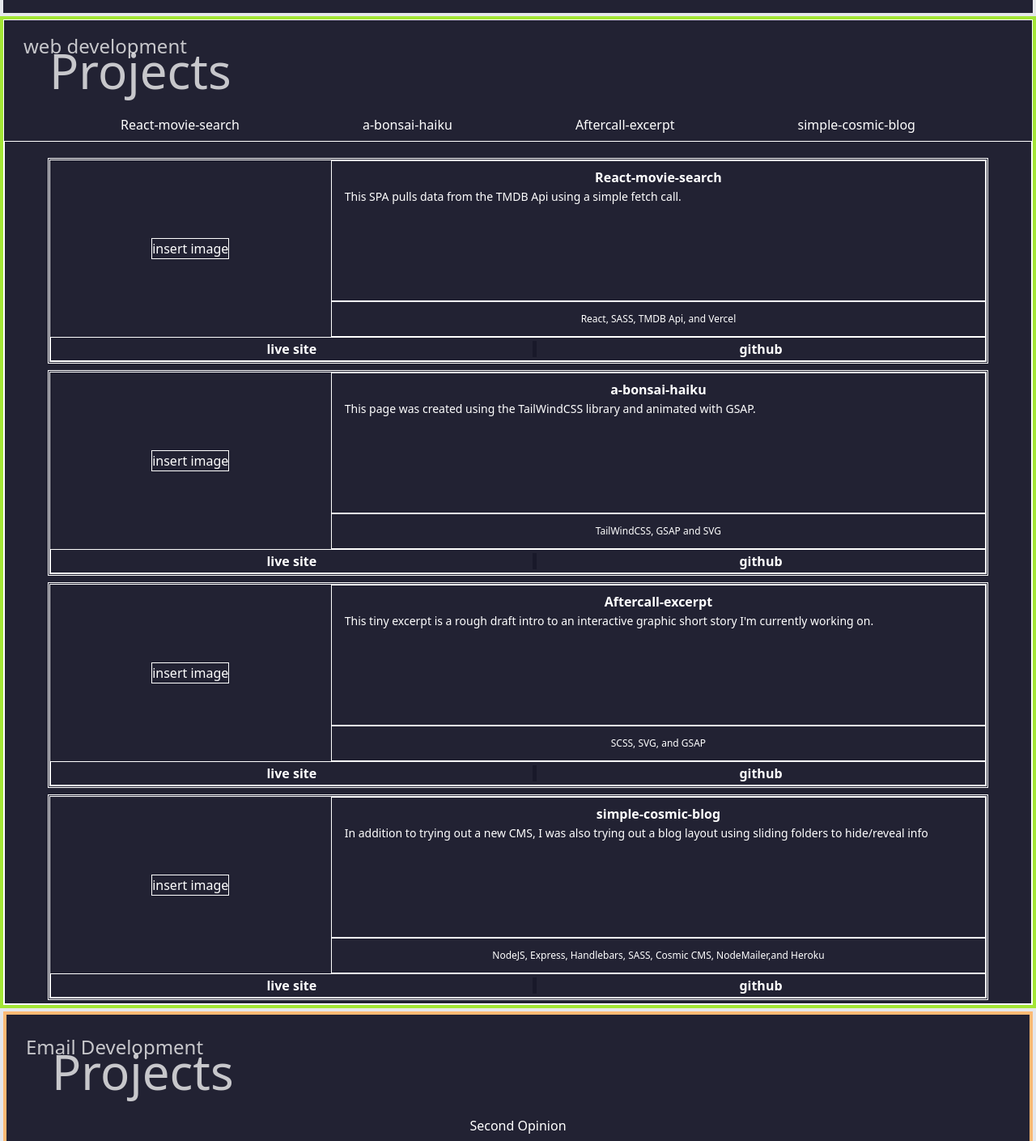
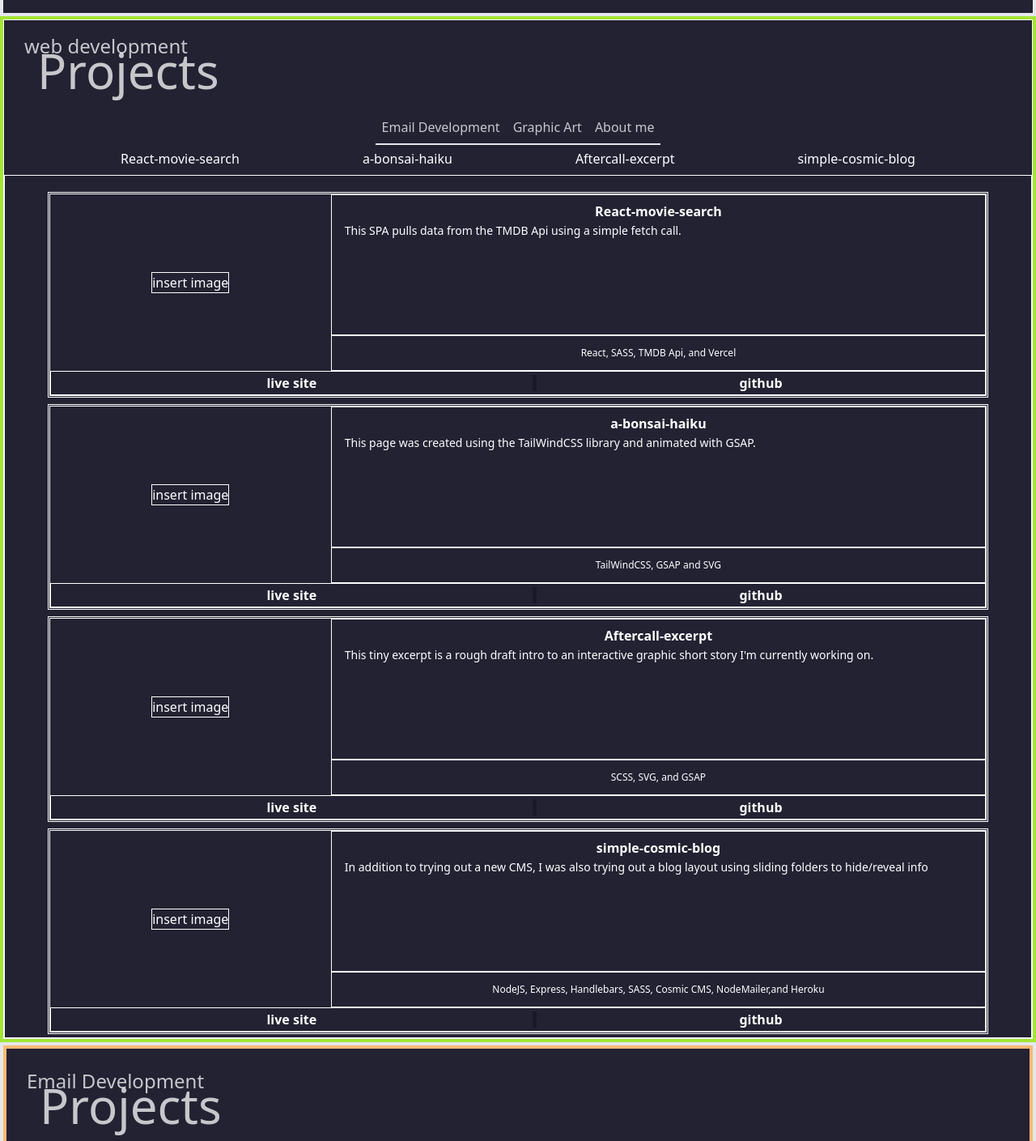
Before and after one commit to GSdaBlessedFist/PORTFOLIO_v3, a Next.js app: page / in a window 1280 px wide. Shown: the part 840-2249 px from the top of the page at 81% size. Built offline with nearby package versions, Linux system fonts and the light colour scheme.

Commit message:
1)added upper right menu...linked to section...NEXT:: add Graphic Art section

```diff
--- a/components/Layout.js
+++ b/components/Layout.js
@@ -8,9 +8,7 @@ export default function Layout({children}){
 		        <a className="button p-4 b" href="#">LOGO</a>
 		        <div className="flex " id="topNavBarMenuGroup">
 
-		          	<Link href="#" id="topNavBarMenu-home" className="active" >
-		          		<a className="button p-2 h-full flex items-center  b">Home</a>
-		          	</Link>
+
 		          	<Link href="#web-development" id="topNavBarMenu-webDevSection" className="">
 		         		<a className="button p-2 h-full flex items-center  b">Web Development</a>
 		         	</Link>
--- a/data/emailDevProjectInfo.js
+++ b/data/emailDevProjectInfo.js
@@ -1,4 +1,4 @@
-const digitalMarketingProjectInfo = [
+const emailDevProjectInfo = [
 	{
 		id: "second-opinion-landing",
 		name: "Second Opinion",
@@ -11,4 +11,4 @@ const digitalMarketingProjectInfo = [
 	}
 ];
 
-export default digitalMarketingProjectInfo;
+export default emailDevProjectInfo;
--- a/pages/index.js
+++ b/pages/index.js
@@ -1,4 +1,4 @@
-import React,{useState,useEffect} from "react";
+import {useState,useEffect} from "react";
 import Head from "next/head";
 import Link from "next/link";
 import Image from 'next/image';
@@ -55,28 +55,39 @@ const WebDevSection = ({projects})=>{
     <section className="container mx-auto  border border-lime-400 border-4 flex flex-col " id="web-development">
       <table className=" table table-auto b">
         <tbody>
-          <tr id="webDev-title-row">
-            <td className="pl-6 pt-4 text-2xl text-white/75">
-              web development<br/>
-              <span className="pl-8 relative top-[-1rem] text-6xl ">Projects</span>
+          <tr id="webDev-title-row" className="">
+            <td className="pt-4 text-2xl text-white/75 " >
+              <span className="pl-6">web development</span><br/>
+              <span className="pl-10 relative top-[-1rem] text-6xl ">Projects</span>
+              <ul id="webDevNavMenu" className="border-b-2 -top-11 flex flex-col relative float-right sm:top-1 sm:justify-around sm:justify-self-center sm:flex-row sm:float-none">
+                <Link href="#email-development">
+                  <a><li className="text-base p-2 text-right button">Email Development</li></a>
+                </Link>
+                <Link href="#graphic-art">
+                  <a><li className="text-base p-2 text-right button">Graphic Art</li></a>
+                </Link>
+                <Link href="#about-me">
+                  <a><li className="text-base p-2 text-right button">About me</li></a>
+                </Link>
+              </ul>
             </td>
           </tr>
-          <tr id="webDev-links-row" className="flex flex-wrap justify-evenly">
+          <tr id="webDev-links-row" className="col-span-2 flex flex-wrap justify-evenly">
             {projects.map((project,index)=>{
-              return (<>
-                <td className="shrink-0 p-2 button" key={index}>
+              return (
+                <td className="shrink-0 p-2 button" key={project.id}>
                   <Link href={`#${project.id}`} key={`${project.name}-link`}>
                     <a className=" h-full" id={`${project.id}-link`} key={`${project.name}-anchor`}>
                       {project.name}
                     </a>
                   </Link>
                 </td>
-              </>)
+              )
             })}
           </tr>
           <tr id="webDev-items-row" className="flex flex-col pt-4 b">
             {projects.map((project,index)=>{
-              return (<>
+              return (
                 <td id={`${project.id}`} className="w-11/12 mx-auto my-1 b" key={project.id}>
                   <div id={`${project.id}-grid`} className="grid grid-cols-[30%_auto] grid-rows-[70%_18%_auto] h-[250px] b">
                     <div id={`${project.id}-screenshot`} className="col-span-1 row-span-2 m-auto b">insert image</div>
@@ -98,7 +109,7 @@ const WebDevSection = ({projects})=>{
                     </div>
                   </div>
                 </td>
-              </>)
+              )
             })}
           </tr>
         </tbody>
@@ -114,15 +125,26 @@ const EmailDevSection = ({emailDevProjects})=>{
     <section className="container  mx-auto h-screen border border-4 flex flex-col " id="email-development">
       <table className="table table-auto o">
         <tbody>
-          <tr id="emailDev-title-row">
-            <td className="pl-6 pt-6 text-2xl text-white/75">
-              Email Development<br/>
-              <span className="pl-8 relative top-[-1rem] text-6xl ">Projects</span>
+          <tr id="emailDev-title-row" className="">
+            <td className=" pt-6 text-2xl text-white/75">
+              <span className="pl-6">Email Development</span><br/>
+              <span className="pl-10 relative top-[-1rem] text-6xl ">Projects</span>
+              <ul id="emailDevNavMenu" className="border-b-2 -top-11 flex flex-col relative float-right sm:top-1 sm:justify-around sm:justify-self-center sm:flex-row sm:float-none">
+                <Link href="#web-development">
+                  <a><li className="text-base p-2 text-right button">Web Development</li></a>
+                </Link>
+                <Link href="#graphic-art">
+                  <a><li className="text-base p-2 text-right button">Graphic Art</li></a>
+                </Link>
+                <Link href="#about-me">
+                  <a><li className="text-base p-2 text-right button">About me</li></a>
+                </Link>
+              </ul>
             </td>
           </tr>
           <tr id="emailDev-links-row" className="flex flex-wrap justify-evenly">
             {emailDevProjects.map((emailDevProject)=>{
-              return (<>
+              return (
                 <td className="shrink-0 p-2 button" key={`${emailDevProject.id}-container`}>
                   <Link href={`#${emailDevProject.id}`} key={`${emailDevProject.name}-link`}>
                     <a className=" h-full" id={`${emailDevProject.id}-link`} key={`${emailDevProject.name}-anchor`}>
@@ -130,12 +152,12 @@ const EmailDevSection = ({emailDevProjects})=>{
                     </a>
                   </Link>
                 </td>
-              </>)
+              )
             })}
           </tr>
           <tr id="emailDev-items-row" className="flex flex-col pt-4 b">
             {emailDevProjects.map((emailDevProject)=>{
-              return (<>
+              return (
                 <td id={`${emailDevProject.id}`} className="w-11/12 mx-auto my-1 b" key={`${emailDevProject.id}-container`}>
                   <div id={`${emailDevProject.id}-grid`} className="grid grid-cols-[30%_auto] grid-rows-[70%_18%_auto] h-[250px] b">
                     <div id={`${emailDevProject.id}-screenshot`} className="col-span-1 row-span-2 m-auto b">insert image</div>
@@ -157,7 +179,7 @@ const EmailDevSection = ({emailDevProjects})=>{
                     </div>
                   </div>
                 </td>
-              </>)
+              )
             })}
           </tr>
         </tbody>
```
